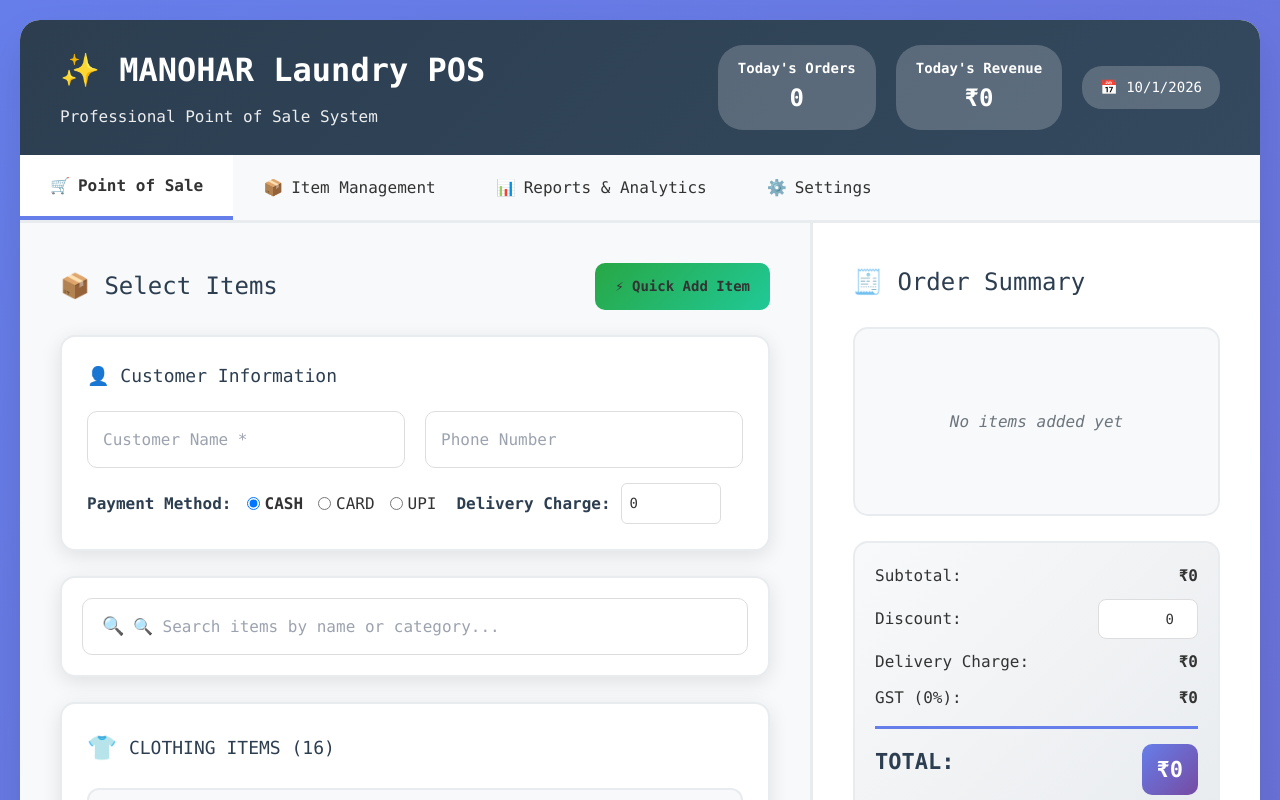
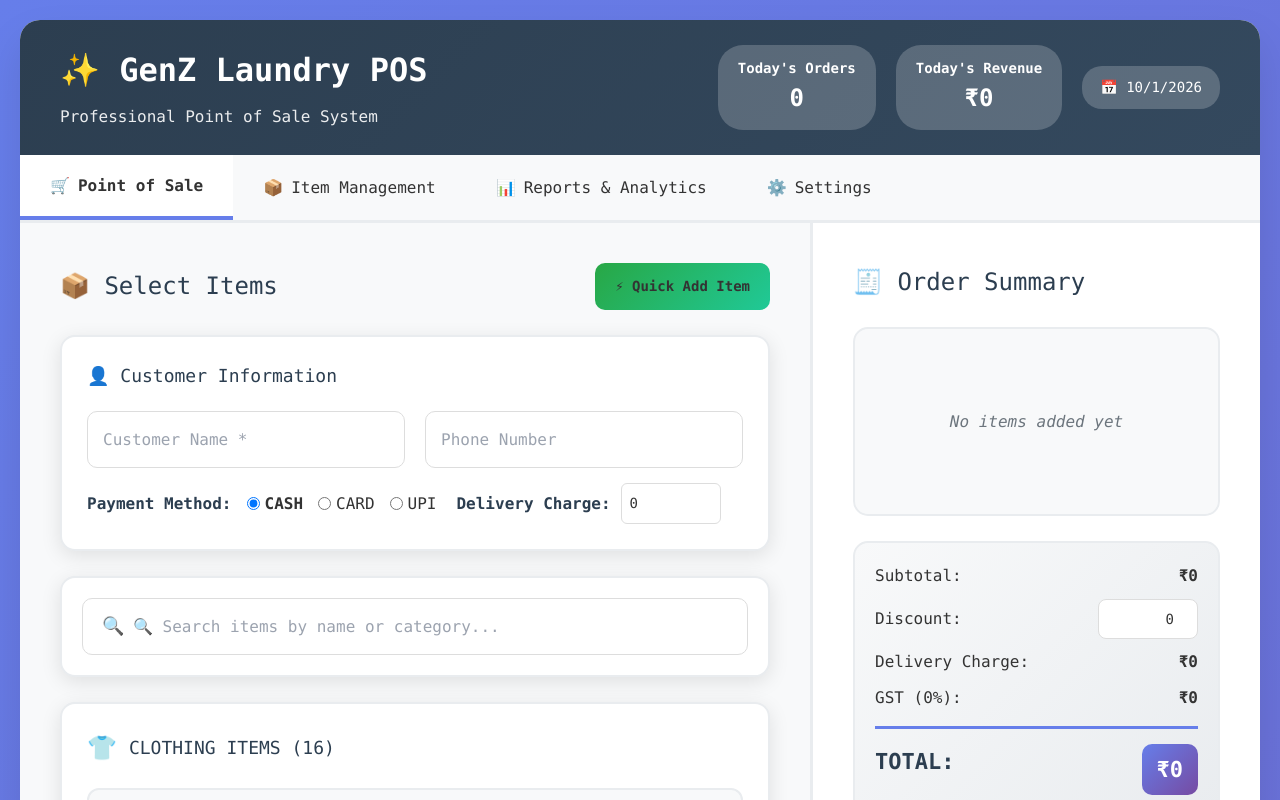
Before and after one commit to GenZLaundry/GenZLaundry, a React (Vite) app: page / in a window 1280 px wide. Shown: the top 800 px of the page. Built offline with nearby package versions, Linux system fonts and the light colour scheme.

Commit message:
Update EnhancedPOSInterface.tsx

```diff
--- a/EnhancedPOSInterface.tsx
+++ b/EnhancedPOSInterface.tsx
@@ -42,7 +42,7 @@ const EnhancedPOSInterface: React.FC = () => {
   const [discount, setDiscount] = useState(0);
   const [gstRate, setGstRate] = useState(0); // Default GST 0%
   const [deliveryCharge, setDeliveryCharge] = useState(0); // Add delivery charge
-  const [businessName, setBusinessName] = useState('MANOHAR');
+  const [businessName, setBusinessName] = useState('GenZ');
   const [todayOrders, setTodayOrders] = useState(0);
   const [todayRevenue, setTodayRevenue] = useState(0);
   const [paymentMethod, setPaymentMethod] = useState<'CASH' | 'CARD' | 'UPI'>('CASH');
@@ -1969,4 +1969,5 @@ const EnhancedPOSInterface: React.FC = () => {
   );
 };
 
+
 export default EnhancedPOSInterface;
```
